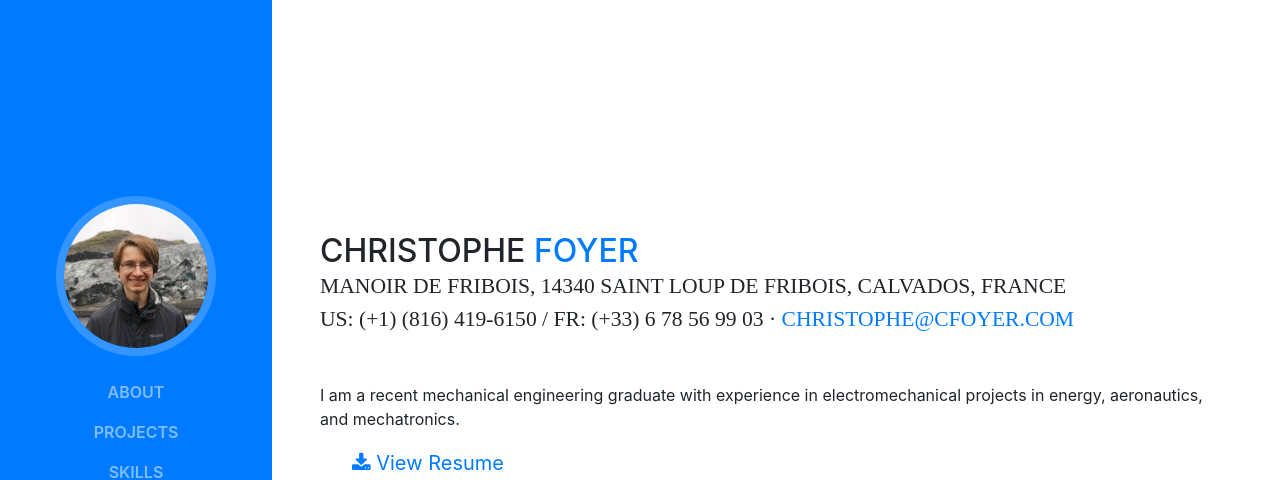
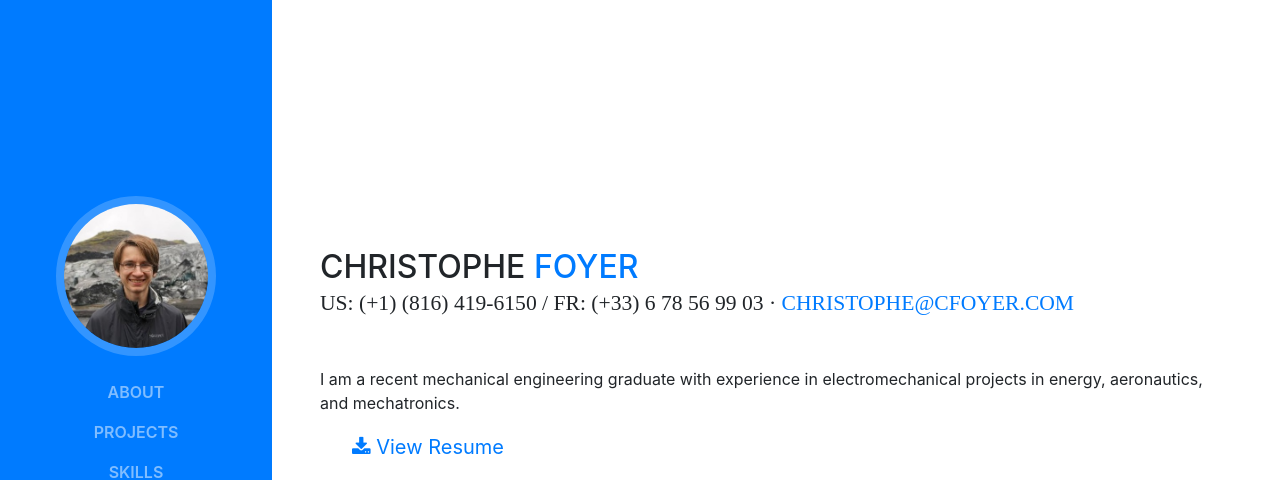
Before and after one commit to Christophe-Foyer/online-resume, a website with bundled scripts: page index.html in a window 1280 px wide. Shown: the top 480 px of the page. Built offline with nearby package versions, Linux system fonts and the light colour scheme; a web font is replaced by a local one.

Commit message:
removed address

```diff
--- a/index.html
+++ b/index.html
@@ -80,7 +80,7 @@
           <h2 class="mb-0">Christophe
             <span class="text-primary">Foyer</span>
           </h2>
-          <div class="subheading mb-5">Manoir de Fribois, 14340 Saint Loup de Fribois, Calvados, France <br> US: (+1) (816) 419-6150 / FR: (+33) 6 78 56 99 03 ·
+          <div class="subheading mb-5">US: (+1) (816) 419-6150 / FR: (+33) 6 78 56 99 03 ·
             <a href="mailto:christophe@cfoyer.com">christophe@cfoyer.com</a>
           </div>
 
```
